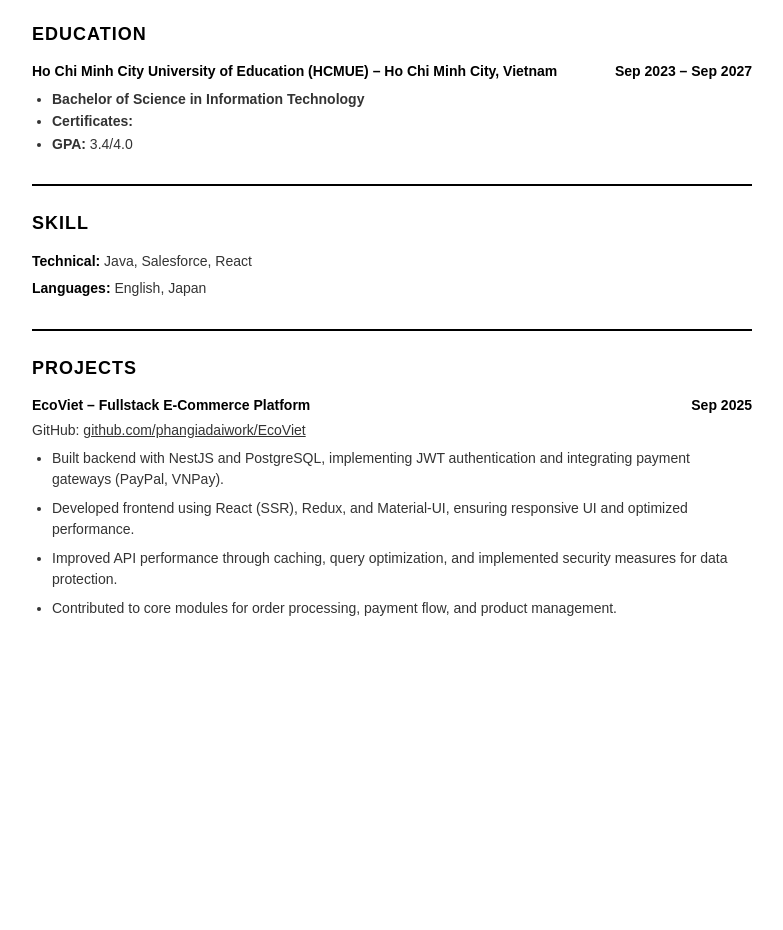
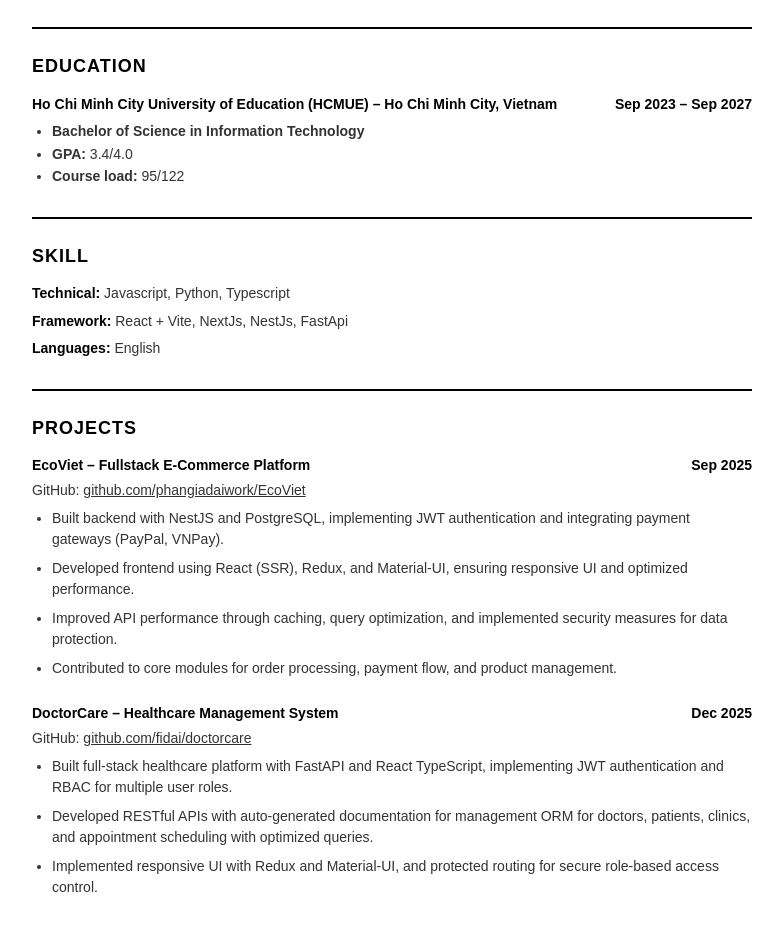
Before and after one commit to phangiadaiwork/resume, a plain HTML site: page index.html in a window 1280 px wide. Shown: the part 372-1302 px from the top of the page, without its empty margins (248-1031 px from the left). Before the commit the page ends 1061 px from the top, so only its background shows below. Drawn offline with Linux system fonts and the light colour scheme.

Commit message:
Updated resume

```diff
--- a/index.html
+++ b/index.html
@@ -209,6 +209,7 @@
 <body>
     <div class="header">
         <h1>PHAN GIA DAI</h1>
+        <div style="font-size: 16px; font-weight: bold; margin-bottom: 10px;">JAVASCRIPT DEVELOPER</div>
         <div class="contact-info">
             Ho Chi Minh City, Vietnam • 0375098759 • phangiadai.work@gmail.com<br>
             <a href="https://github.com/phangiadaiwork">github.com/phangiadaiwork</a> • <a href="https://linkedin.com/in/dai-phan-1486b6348">linkedin.com/in/dai-phan-1486b6348</a>
@@ -237,8 +238,8 @@
             </div>
             <ul class="education-details">
                 <li><strong>Bachelor of Science in Information Technology</strong></li>
-                <li><strong>Certificates:</strong></li>
                 <li><strong>GPA:</strong> 3.4/4.0</li>
+                <li><strong>Course load:</strong> 95/122</li>
             </ul>
         </div>
     </div>
@@ -249,10 +250,13 @@
         <h2 class="section-title">SKILL</h2>
         <div class="skills-section">
             <div class="skill-item">
-                <span class="skill-label">Technical:</span> Java, Salesforce, React
+                <span class="skill-label">Technical:</span> Javascript, Python, Typescript
             </div>
             <div class="skill-item">
-                <span class="skill-label">Languages:</span> English, Japan
+                <span class="skill-label">Framework:</span> React + Vite, NextJs, NestJs, FastApi
+            </div>
+            <div class="skill-item">
+                <span class="skill-label">Languages:</span> English
             </div>
         </div>
     </div>
@@ -276,6 +280,21 @@
                 <li>Contributed to core modules for order processing, payment flow, and product management.</li>
             </ul>
         </div>
+
+        <div class="project-item">
+            <div class="project-header">
+                <div class="project-title">DoctorCare – Healthcare Management System</div>
+                <div class="date">Dec 2025</div>
+            </div>
+            <div class="project-url">
+                GitHub: <a href="https://github.com/fidai/doctorcare">github.com/fidai/doctorcare</a>
+            </div>
+            <ul class="project-description">
+                <li>Built full-stack healthcare platform with FastAPI and React TypeScript, implementing JWT authentication and RBAC for multiple user roles.</li>
+                <li>Developed RESTful APIs with auto-generated documentation for management ORM for doctors, patients, clinics, and appointment scheduling with optimized queries.</li>
+                <li>Implemented responsive UI with Redux and Material-UI, and protected routing for secure role-based access control.</li>
+            </ul>
+        </div>
     </div>
 </body>
 </html>
```
